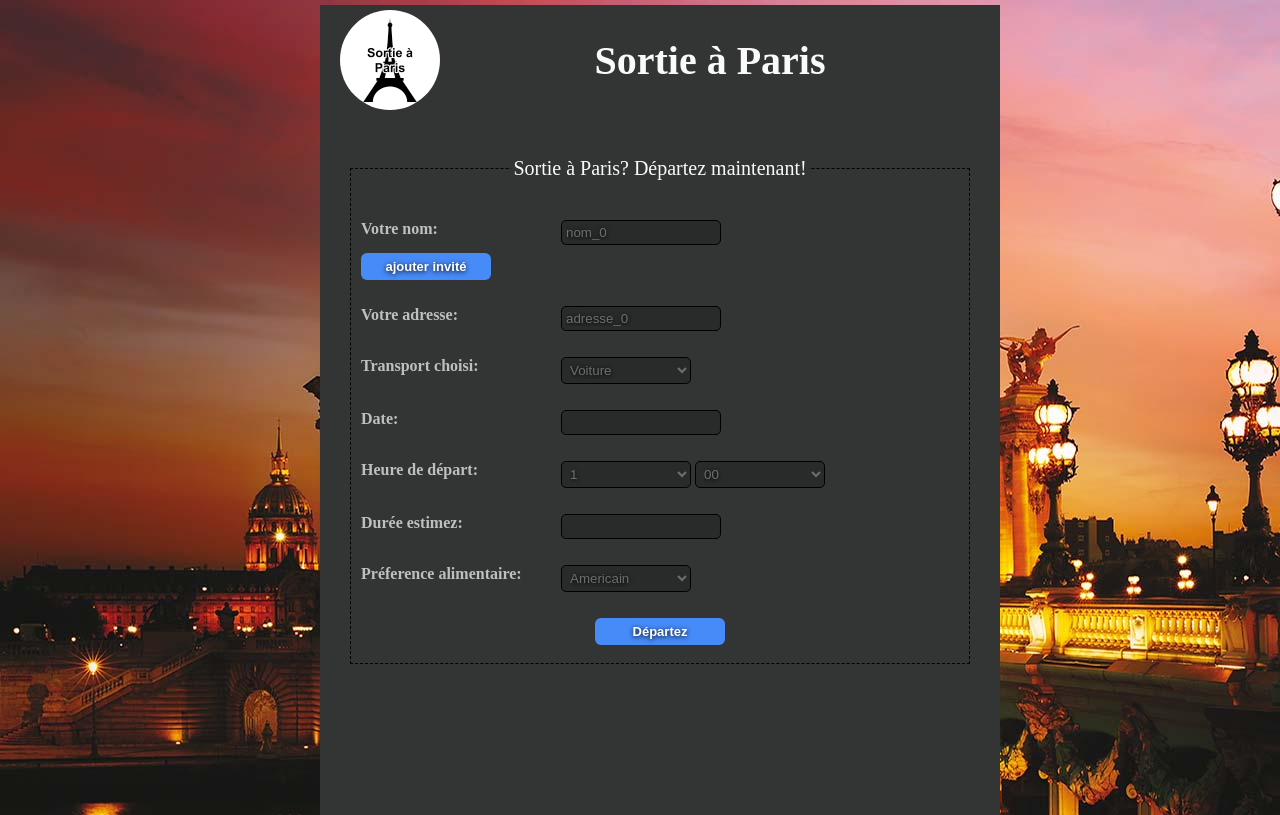
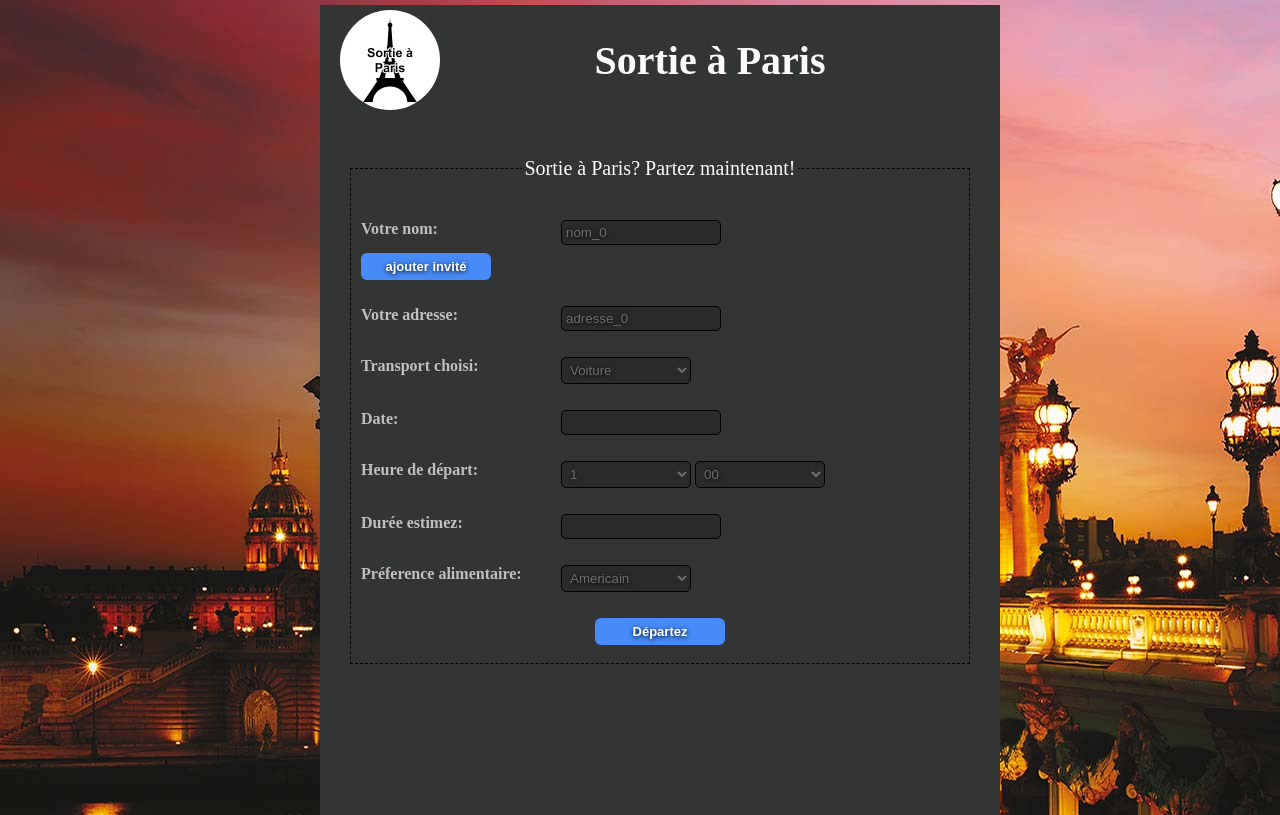
Before and after one commit to ArthurBinello/ProjetL3GLA, a PHP site: page /index.php in a window 1280 px wide. Run offline with PHP 8.4, Linux system fonts and the light colour scheme; some libraries are stand-ins or nearby versions.

Commit message:
Update index.php

```diff
--- a/projetGLA/index.php
+++ b/projetGLA/index.php
@@ -21,7 +21,7 @@
 		<p><img src="images/logo_text.jpg" alt="logo de quizz" class="logo"></P>
 		<h1 class="titre">Sortie à Paris</h1><br/><br>
 		<fieldset>
-			<legend>Sortie à Paris? Départez maintenant!</legend>
+			<legend>Sortie à Paris? Partez maintenant!</legend>
 				<form action="departez.php" method="post">
 						<label>Votre nom:</label>
 							<div id="d">
```
